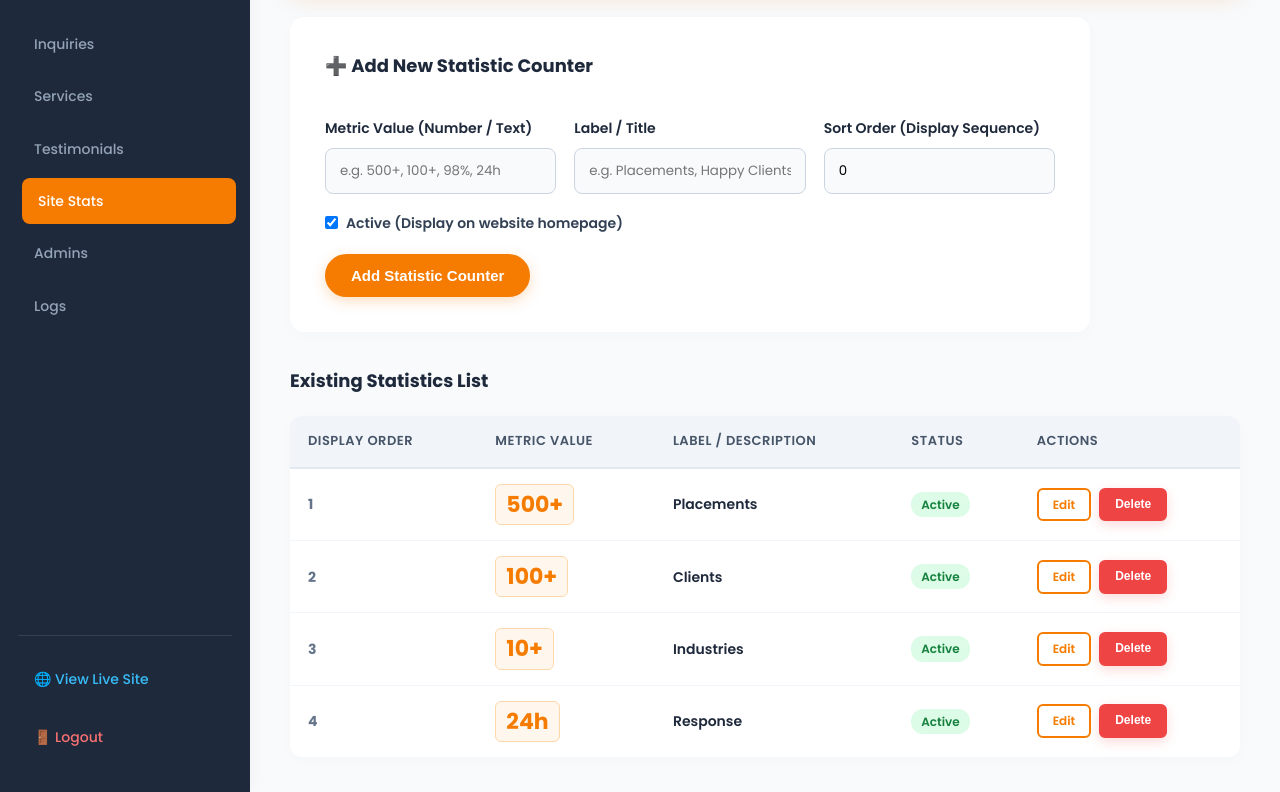
After one commit to shopquare/adisoma, a PHP site: page /admin/manage-stats.php in a window 1280 px wide. The commit adds this page. Shown: the part 387-1179 px from the top of the page. Run offline with PHP 8.4, Linux system fonts and the light colour scheme; the visitor is signed in with stand-in values (Sample User, id 1); data comes from the database, SQL or seed files in the repository; both versions use the stored data as it was after the commit.

Commit message:
Allow admin to manage homepage statistics and counters with live banner preview

```diff
--- a/admin/_header.php
+++ b/admin/_header.php
@@ -1,5 +1,5 @@
 <?php require_once __DIR__.'/../includes/functions.php'; admin_only(); $cur=basename($_SERVER['SCRIPT_NAME']);
-$nav=['dashboard.php'=>'Dashboard','manage-jobs.php'=>'Jobs','manage-blogs.php'=>'Blogs','applications.php'=>'Applications','inquiries.php'=>'Inquiries','manage-services.php'=>'Services','manage-testimonials.php'=>'Testimonials','manage-admins.php'=>'Admins','logs.php'=>'Logs']; ?>
+$nav=['dashboard.php'=>'Dashboard','manage-jobs.php'=>'Jobs','manage-blogs.php'=>'Blogs','applications.php'=>'Applications','inquiries.php'=>'Inquiries','manage-services.php'=>'Services','manage-testimonials.php'=>'Testimonials','manage-stats.php'=>'Site Stats','manage-admins.php'=>'Admins','logs.php'=>'Logs']; ?>
 <!DOCTYPE html><html lang="en"><head><meta charset="UTF-8"><meta name="viewport" content="width=device-width,initial-scale=1"><title>Admin | ADISOMA</title>
 <link rel="stylesheet" href="<?=BASE_URL?>/assets/css/style.css?v=<?=asset_v()?>">
 <link rel="stylesheet" href="<?=BASE_URL?>/assets/css/responsive.css?v=<?=asset_v()?>">
--- a/admin/dashboard.php
+++ b/admin/dashboard.php
@@ -24,8 +24,10 @@ $st = [
     ['label' => 'New Apps', 'count' => $q("SELECT COUNT(*) FROM applications WHERE status='new'"), 'icon' => '✨', 'link' => 'applications.php'],
     ['label' => 'Employers', 'count' => $q("SELECT COUNT(*) FROM inquiries WHERE type='employer'"), 'icon' => '🏢', 'link' => 'inquiries.php?type=employer'],
     ['label' => 'Messages', 'count' => $q("SELECT COUNT(*) FROM inquiries WHERE type='contact'"), 'icon' => '✉️', 'link' => 'inquiries.php?type=contact'],
+    ['label' => 'Services', 'count' => $q("SELECT COUNT(*) FROM services WHERE active=1"), 'icon' => '🛠️', 'link' => 'manage-services.php'],
     ['label' => 'Blog Posts', 'count' => $q("SELECT COUNT(*) FROM blogs WHERE status='published'"), 'icon' => '📰', 'link' => 'manage-blogs.php'],
-    ['label' => 'Testimonials', 'count' => $q("SELECT COUNT(*) FROM testimonials"), 'icon' => '💬', 'link' => 'manage-testimonials.php']
+    ['label' => 'Testimonials', 'count' => $q("SELECT COUNT(*) FROM testimonials"), 'icon' => '💬', 'link' => 'manage-testimonials.php'],
+    ['label' => 'Site Stats', 'count' => $q("SELECT COUNT(*) FROM site_stats WHERE active=1"), 'icon' => '📊', 'link' => 'manage-stats.php']
 ];
 
 $recent=db()->query('SELECT a.*,j.title jt FROM applications a LEFT JOIN jobs j ON j.id=a.job_id ORDER BY a.id DESC LIMIT 5')->fetchAll();
--- /dev/null
+++ b/admin/manage-stats.php
@@ -0,0 +1,183 @@
+<?php
+require_once __DIR__ . '/../includes/functions.php';
+admin_only();
+
+if ($_SERVER['REQUEST_METHOD'] === 'POST') {
+    if (!csrf_ok()) die('Bad token');
+    $a = post('action');
+    $id = (int)post('id');
+
+    if ($a === 'save') {
+        $metric = post('metric');
+        $label = post('label');
+        $sort = (int)post('sort_order');
+        $active = isset($_POST['active']) ? 1 : 0;
+
+        if ($metric === '' || $label === '') {
+            flash('Both metric value and label are required.', 'err');
+        } else {
+            if ($id > 0) {
+                db()->prepare("UPDATE site_stats SET metric = ?, label = ?, sort_order = ?, active = ? WHERE id = ?")
+                    ->execute([$metric, $label, $sort, $active, $id]);
+                log_action('Updated', 'Stat', $id, "$metric $label");
+                clear_all_cache();
+                flash('Statistic counter updated successfully.');
+            } else {
+                db()->prepare("INSERT INTO site_stats (metric, label, sort_order, active) VALUES (?, ?, ?, ?)")
+                    ->execute([$metric, $label, $sort, $active]);
+                $newId = (int)db()->lastInsertId();
+                log_action('Created', 'Stat', $newId, "$metric $label");
+                clear_all_cache();
+                flash('New statistic counter created successfully.');
+            }
+        }
+    }
+
+    if ($a === 'delete' && $id > 0) {
+        $st = db()->prepare("SELECT label FROM site_stats WHERE id = ?");
+        $st->execute([$id]);
+        $lbl = $st->fetchColumn();
+        db()->prepare("DELETE FROM site_stats WHERE id = ?")->execute([$id]);
+        log_action('Deleted', 'Stat', $id, (string)$lbl);
+        clear_all_cache();
+        flash('Statistic counter removed.');
+    }
+
+    redirect('manage-stats.php');
+}
+
+include '_header.php';
+
+$edit = ['id' => 0, 'metric' => '', 'label' => '', 'sort_order' => 0, 'active' => 1];
+if (isset($_GET['edit'])) {
+    $st = db()->prepare("SELECT * FROM site_stats WHERE id = ?");
+    $st->execute([(int)$_GET['edit']]);
+    $edit = $st->fetch() ?: $edit;
+}
+
+$rows = db()->query("SELECT * FROM site_stats ORDER BY sort_order ASC, id ASC")->fetchAll();
+?>
+
+<div class="dash-head">
+    <div>
+        <h1 style="margin:0 0 6px;">Homepage Stats & Counters</h1>
+        <span style="color:#64748b; font-size:14px;">Manage the highlighted statistics banner displayed across your website</span>
+    </div>
+    <a href="../index.php#stats" target="_blank" class="btn sm" style="background:#0284c7; border-color:#0284c7; color:#fff !important; font-weight:600;">
+        View Live on Site ➔
+    </a>
+</div>
+
+<!-- Live Preview Banner of the Statistics Section -->
+<div style="margin-bottom:30px;">
+    <h3 style="margin:0 0 12px; font-size:16px; color:#475569; display:flex; align-items:center; gap:8px;">
+        <span>👁️</span> Live Banner Preview (How it appears on website)
+    </h3>
+    <div style="background: linear-gradient(rgba(245, 124, 0, 0.94), rgba(217, 104, 0, 0.94)), url('https://images.unsplash.com/photo-1552664730-d307ca884978?auto=format&fit=crop&w=1920&q=80') center/cover; border-radius:12px; padding:35px 20px; color:#ffffff; text-align:center; box-shadow:0 8px 24px rgba(245, 124, 0, 0.25);">
+        <div style="display:grid; grid-template-columns: repeat(auto-fit, minmax(130px, 1fr)); gap:20px; max-width:960px; margin:0 auto;">
+            <?php
+            $active_rows = array_filter($rows, fn($r) => $r['active'] == 1);
+            if (empty($active_rows)): ?>
+                <div style="grid-column: 1/-1; color:rgba(255,255,255,0.85); font-style:italic;">No active statistics to display. Add one below!</div>
+            <?php else: ?>
+                <?php foreach($active_rows as $item): ?>
+                <div>
+                    <b style="display:block; font-size:38px; font-weight:800; line-height:1.1; margin-bottom:6px; color:#fff; text-shadow:0 2px 8px rgba(0,0,0,0.2);">
+                        <?= e($item['metric']) ?>
+                    </b>
+                    <span style="font-size:15px; font-weight:600; color:#fff; letter-spacing:0.5px; opacity:0.95;">
+                        <?= e($item['label']) ?>
+                    </span>
+                </div>
+                <?php endforeach; ?>
+            <?php endif; ?>
+        </div>
+    </div>
+</div>
+
+<!-- Add / Edit Form -->
+<form class="at" method="post" style="margin-bottom:35px;">
+    <?= csrf() ?>
+    <input type="hidden" name="action" value="save">
+    <input type="hidden" name="id" value="<?= $edit['id'] ?>">
+
+    <h3 style="margin:0 0 18px; font-size:18px; color:var(--n);">
+        <?= $edit['id'] ? '✏️ Edit Statistic Counter' : '➕ Add New Statistic Counter' ?>
+    </h3>
+
+    <div style="display:grid; grid-template-columns:repeat(auto-fit, minmax(220px, 1fr)); gap:18px;">
+        <div>
+            <label>Metric Value (Number / Text)</label>
+            <input name="metric" required value="<?= e($edit['metric']) ?>" placeholder="e.g. 500+, 100+, 98%, 24h">
+        </div>
+        <div>
+            <label>Label / Title</label>
+            <input name="label" required value="<?= e($edit['label']) ?>" placeholder="e.g. Placements, Happy Clients, Industries">
+        </div>
+        <div>
+            <label>Sort Order (Display Sequence)</label>
+            <input type="number" name="sort_order" value="<?= $edit['sort_order'] ?>">
+        </div>
+    </div>
+
+    <div style="margin-top:14px;">
+        <label style="display:flex; align-items:center; gap:8px; cursor:pointer;">
+            <input type="checkbox" name="active" style="width:auto; margin:0;" <?= $edit['active'] ? 'checked' : '' ?>>
+            <span style="font-weight:600; color:#334155;">Active (Display on website homepage)</span>
+        </label>
+    </div>
+
+    <div style="margin-top:20px; display:flex; gap:10px; align-items:center;">
+        <button class="btn" style="padding:10px 24px; font-weight:700;">
+            <?= $edit['id'] ? 'Save Changes' : 'Add Statistic Counter' ?>
+        </button>
+        <?php if ($edit['id']): ?>
+            <a class="btn alt" href="manage-stats.php">Cancel Edit</a>
+        <?php endif; ?>
+    </div>
+</form>
+
+<!-- All Stats Table -->
+<h3 style="margin:0 0 15px; font-size:18px; color:var(--n);">Existing Statistics List</h3>
+<table>
+    <tr>
+        <th>Display Order</th>
+        <th>Metric Value</th>
+        <th>Label / Description</th>
+        <th>Status</th>
+        <th>Actions</th>
+    </tr>
+    <?php if (empty($rows)): ?>
+        <tr><td colspan="5" style="text-align:center; padding:25px; color:#64748b;">No statistics found.</td></tr>
+    <?php else: ?>
+        <?php foreach ($rows as $r): ?>
+        <tr>
+            <td style="font-weight:700; color:#64748b;"><?= $r['sort_order'] ?></td>
+            <td>
+                <span style="font-size:22px; font-weight:800; color:var(--o); display:inline-block; padding:2px 10px; background:#fff7ed; border-radius:6px; border:1px solid #fed7aa;">
+                    <?= e($r['metric']) ?>
+                </span>
+            </td>
+            <td style="font-weight:600; color:var(--n);"><?= e($r['label']) ?></td>
+            <td>
+                <span style="display:inline-block; padding:3px 10px; border-radius:12px; font-size:12px; font-weight:600; background:<?= $r['active'] ? '#dcfce7; color:#15803d' : '#fee2e2; color:#b91c1c' ?>;">
+                    <?= $r['active'] ? 'Active' : 'Disabled' ?>
+                </span>
+            </td>
+            <td>
+                <div class="table-actions">
+                    <a class="btn sm alt" href="?edit=<?= $r['id'] ?>">Edit</a>
+                    <form class="inl" method="post">
+                        <?= csrf() ?>
+                        <input type="hidden" name="action" value="delete">
+                        <input type="hidden" name="id" value="<?= $r['id'] ?>">
+                        <button class="btn sm red" onclick="return confirm('Remove this statistic counter?')">Delete</button>
+                    </form>
+                </div>
+            </td>
+        </tr>
+        <?php endforeach; ?>
+    <?php endif; ?>
+</table>
+
+<?php include '_footer.php'; ?>
--- a/config/cache_version.txt
+++ b/config/cache_version.txt
@@ -1 +1 @@
-1795527902
+1795528346
--- a/includes/functions.php
+++ b/includes/functions.php
@@ -189,6 +189,39 @@ function ensure_services_schema() {
 }
 ensure_services_schema();
 
+function ensure_site_stats_table() {
+    static $done = false;
+    if ($done) return;
+    $done = true;
+    try {
+        db()->query("SELECT 1 FROM site_stats LIMIT 1");
+    } catch (Exception $e) {
+        try {
+            db()->exec("
+                CREATE TABLE IF NOT EXISTS site_stats(
+                    id INT AUTO_INCREMENT PRIMARY KEY,
+                    metric VARCHAR(50) NOT NULL,
+                    label VARCHAR(100) NOT NULL,
+                    sort_order INT DEFAULT 0,
+                    active TINYINT(1) DEFAULT 1
+                ) ENGINE=InnoDB DEFAULT CHARSET=utf8mb4 COLLATE=utf8mb4_unicode_ci;
+            ");
+
+            $count = (int)db()->query("SELECT COUNT(*) FROM site_stats")->fetchColumn();
+            if ($count === 0) {
+                $stmt = db()->prepare("INSERT INTO site_stats(metric, label, sort_order, active) VALUES (?, ?, ?, 1)");
+                $stmt->execute(['500+', 'Placements', 1]);
+                $stmt->execute(['100+', 'Clients', 2]);
+                $stmt->execute(['10+', 'Industries', 3]);
+                $stmt->execute(['24h', 'Response', 4]);
+            }
+        } catch (Exception $ex) {
+            // Silently continue
+        }
+    }
+}
+ensure_site_stats_table();
+
 function asset_v(?string $override = null): string {
     static $v = null;
     if ($override !== null) {
```
Also changed, not shown: database/adisoma.sql (+13 -0 lines), index.php (+9 -2 lines).
